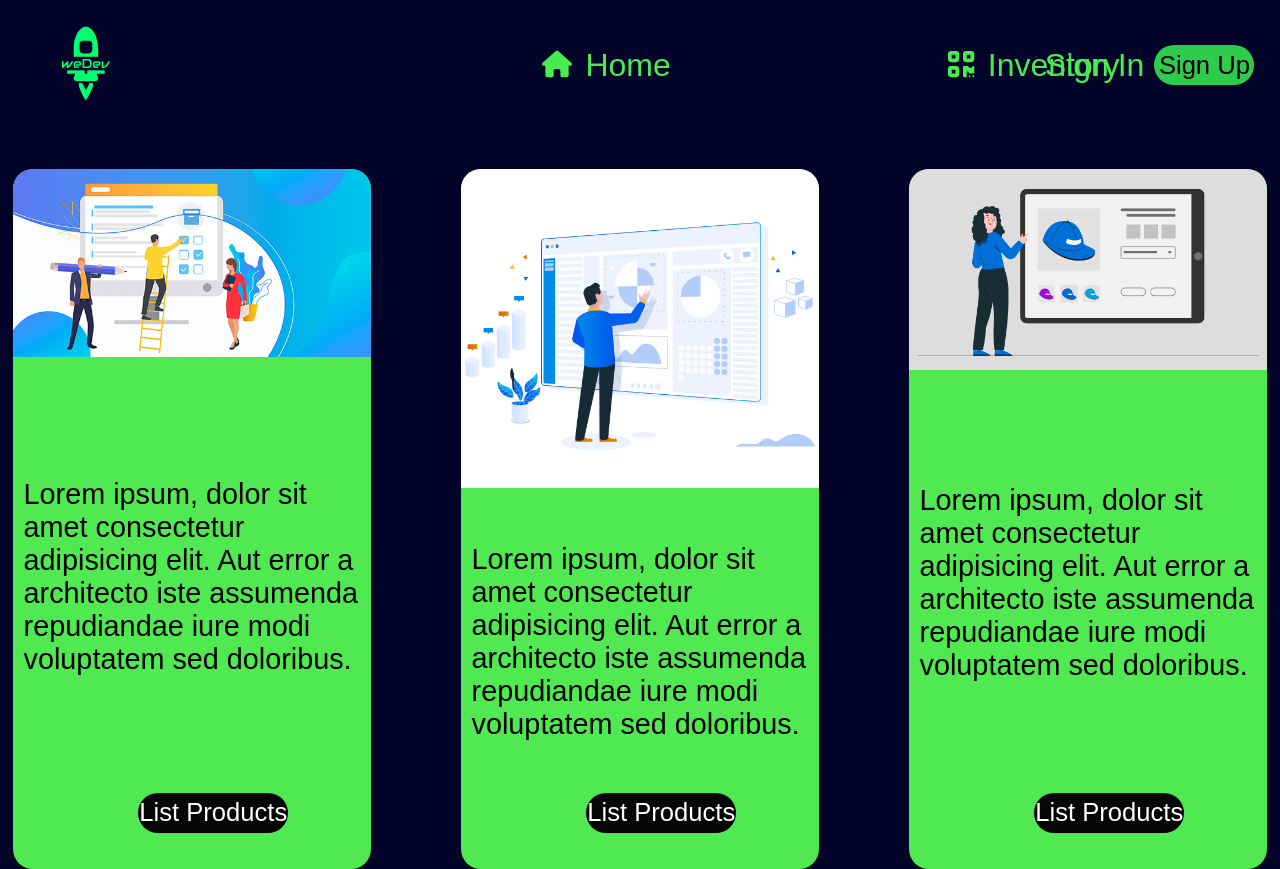
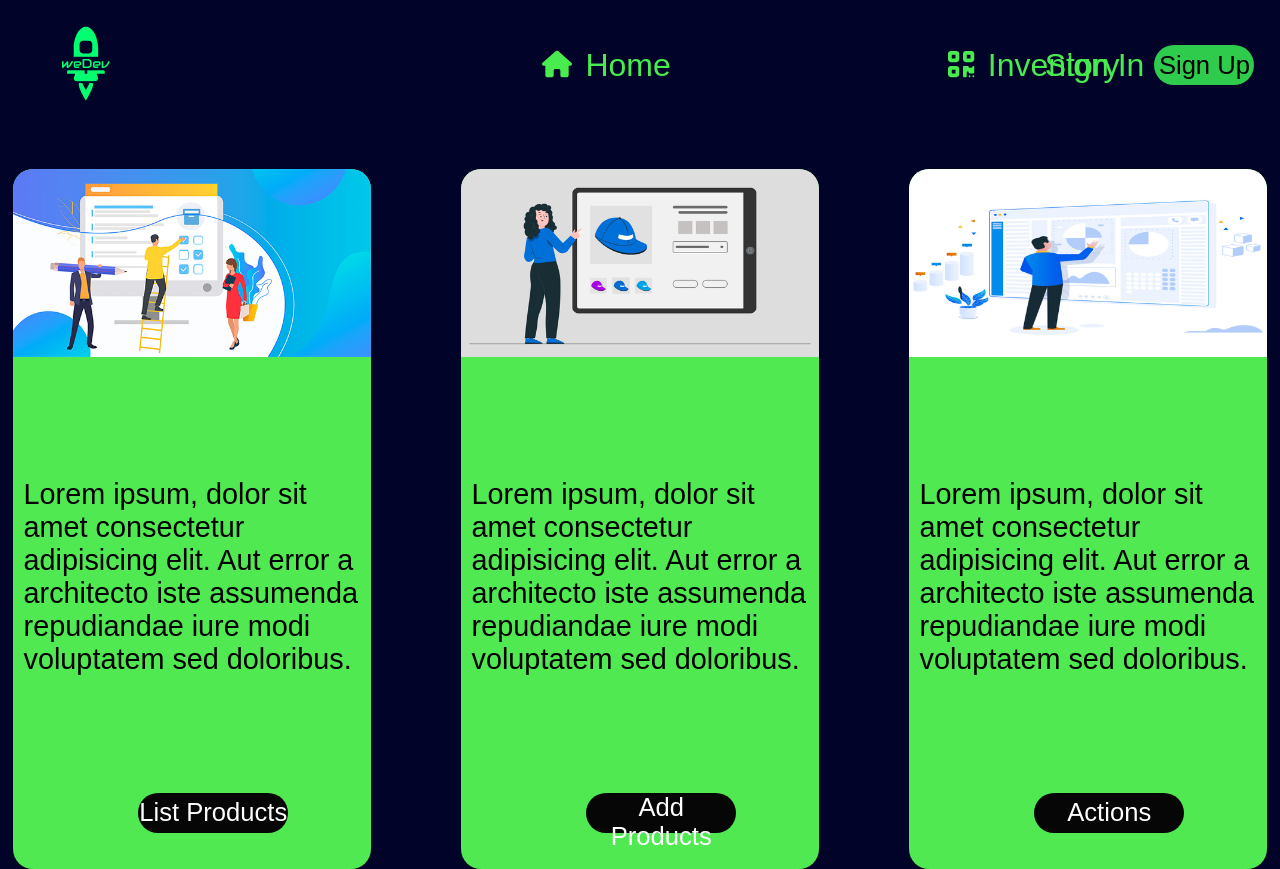
Before and after one commit to YASSCODER/TrameInventory, a React (Create React App) app: page / in a window 1280 px wide. Built offline with nearby package versions, Linux system fonts and the light colour scheme; a web font is replaced by a local one.

Commit message:
fix :  card's image demention

```diff
--- a/src/components/card/card.css
+++ b/src/components/card/card.css
@@ -38,3 +38,6 @@
   outline:none;
   cursor: pointer;
 }
+.card_button button:hover{
+    color:#49ee47;
+}
--- a/src/components/card/card2.jsx
+++ b/src/components/card/card2.jsx
@@ -5,13 +5,13 @@ const cardTwo = () => {
     return(
         <div className="card">
             <div className="card_image">
-                <img src={card2} alt="" />
+                <img className="card-two" src={card2} alt="" />
             </div>
             <div className="card_text">
                 <p>Lorem ipsum, dolor sit amet consectetur adipisicing elit. Aut error a architecto iste assumenda repudiandae iure modi voluptatem sed doloribus.</p>
             </div>
             <div className="card_button">
-                <button type="button">List Products</button>
+                <button type="button">Add Products</button>
             </div>
         </div>
     );
--- a/src/components/card/card3.jsx
+++ b/src/components/card/card3.jsx
@@ -4,13 +4,13 @@ const cardThree = () => {
     return(
         <div className="card">
             <div className="card_image">
-                <img src={card3} alt="" />
+                <img className="card-three" src={card3} alt="" />
             </div>
             <div className="card_text">
                 <p>Lorem ipsum, dolor sit amet consectetur adipisicing elit. Aut error a architecto iste assumenda repudiandae iure modi voluptatem sed doloribus.</p>
             </div>
             <div className="card_button">
-                <button type="button">List Products</button>
+                <button type="button">Actions</button>
             </div>
         </div>
     );
--- a/src/container/header/header.jsx
+++ b/src/container/header/header.jsx
@@ -6,8 +6,8 @@ const Header = () => {
     return(
         <div className="card_container">
             <Card/>
+            <CardTwo/>
             <CardThree/>
-            <CardTwo/>
         </div>
     );
 }
```
Also changed, not shown: src/assets/card2.png, src/assets/card3.jpg.
